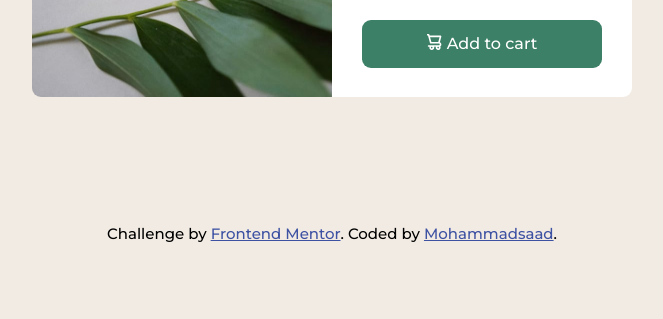
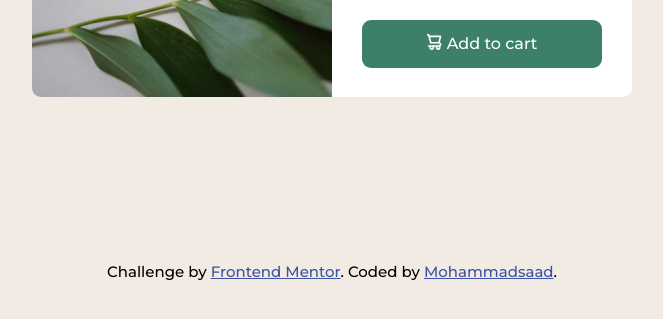
Before and after one commit to Mohammadsaad10/Product-preview-card-component, a plain HTML site: page index.html in a window 1280 px wide. Shown: the part 449-768 px from the top of the page, without its empty margins (308-971 px from the left). Drawn offline with Linux system fonts and the light colour scheme.

Commit message:
Update styles.css

```diff
--- a/styles.css
+++ b/styles.css
@@ -99,7 +99,7 @@ main{
 }
 
 #attribution{
-  margin-top: 10%;
+  margin-top: 13%;
   font-size: 15px;
   text-align: center;
 }
```
